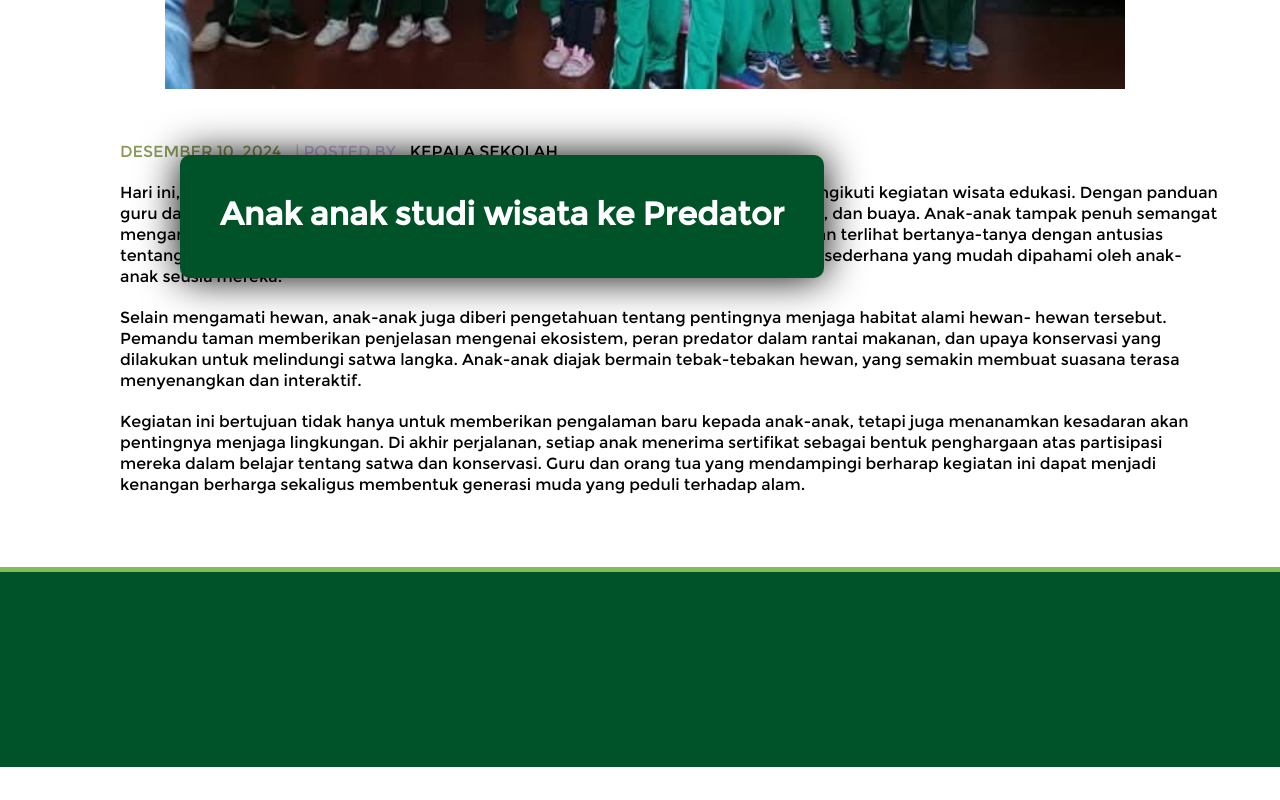
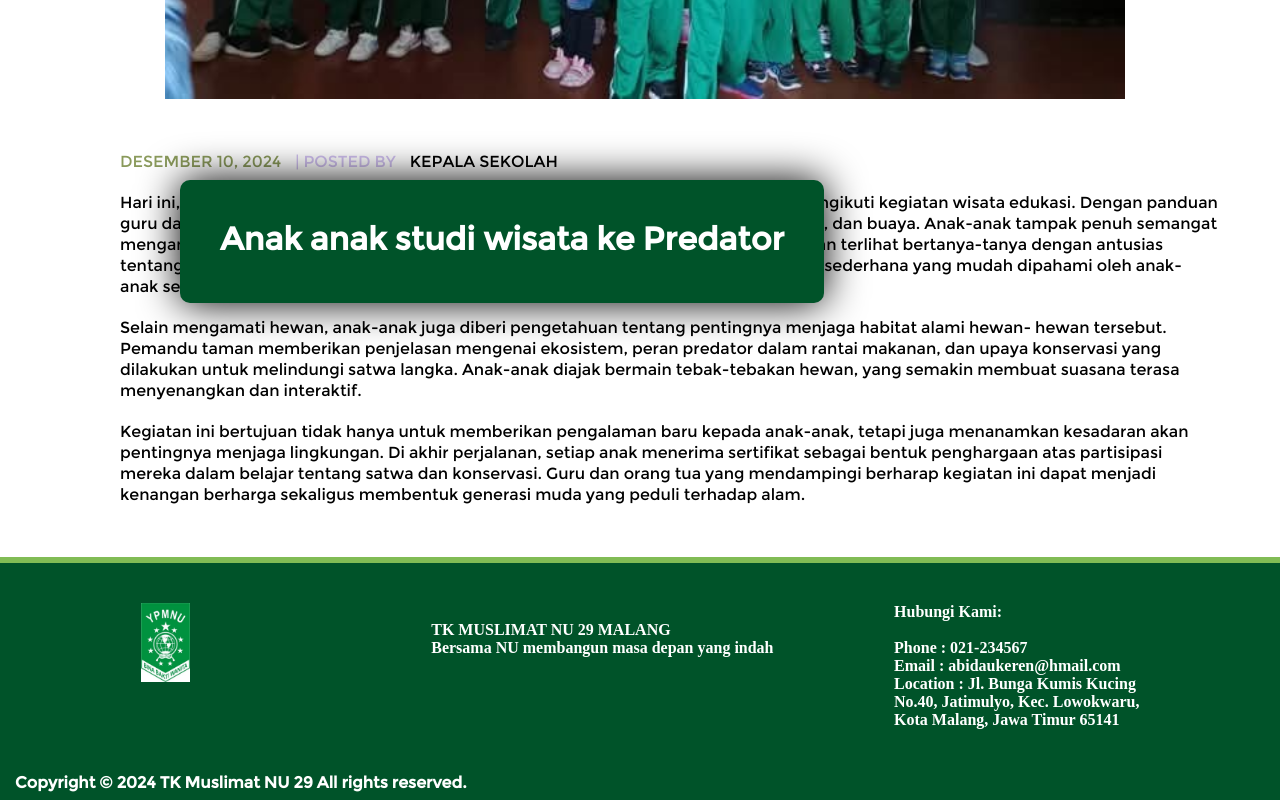
Before and after one commit to Dzaky-Hadyan/TK-Muslimat-NU-29-Malang, a plain HTML site: page berita1.html in a window 1280 px wide. Shown: the part 822-1622 px from the top of the page. Before the commit the page ends 1589 px from the top, so only its background shows below. Drawn offline with Linux system fonts and the light colour scheme; a web font is replaced by a local one.

Commit message:
feat: fixing website

```diff
--- a/berita1.html
+++ b/berita1.html
@@ -9,10 +9,10 @@
 <body>
     <head>
         <div class="header">
-            <img src="Assets/Logo.jpg" class="logoNU">
-            <a class="namatk">TK MUSLIMAT NU 29 MALANG</a>
+            <img src="Assets/Logo.jpg" class="logoNU" id="logoTK">
+            <a class="namatk" id="tkname">TK MUSLIMAT NU 29 MALANG</a>
             <a class="TELEPON">TELEPON:<br>
-                <h3 class="info">123456789</h3>
+                <h3 class="info">081936923609</h3>
             </a>
             <a class="EMAIL">EMAIL:<br>
                 <h3 class="info">abc@gmail.com</h3>
@@ -63,16 +63,30 @@
                 dan upaya konservasi yang dilakukan untuk melindungi satwa langka. Anak-anak diajak bermain tebak-tebakan hewan,
                 yang semakin membuat suasana terasa menyenangkan dan interaktif.
             </p>
-            <p class="paragraf">
+            <p class="paragraf" id="baris-akhir">
                 Kegiatan ini bertujuan tidak hanya untuk memberikan pengalaman baru kepada anak-anak, tetapi juga menanamkan
                 kesadaran akan pentingnya menjaga lingkungan. Di akhir perjalanan, setiap anak menerima sertifikat sebagai bentuk
                  penghargaan atas partisipasi mereka dalam belajar tentang satwa dan konservasi. Guru dan orang tua yang mendampingi
                  berharap kegiatan ini dapat menjadi kenangan berharga sekaligus membentuk generasi muda yang peduli terhadap alam.
             </p>
         </div>
-        <div class="lower-section">
-            <div class="top-border"></div>
-            <div class="content"></div>
-        </div>
+        <a class="garisnav"></a>
+         <div class="footer">
+          <img src="/Assets/Logo.jpg" class="logoNU" width="100%"><br>
+          <a class="namatk"><br>TK MUSLIMAT NU 29 MALANG<br>
+          Bersama NU membangun masa depan yang indah</a>
+          <a class="hubungikami">Hubungi Kami:<br><br>
+              <h3 class="info">Phone : 021-234567<br>
+              Email : abidaukeren@hmail.com<br>
+              Location : Jl. Bunga Kumis Kucing<br>
+              No.40, Jatimulyo, Kec. Lowokwaru,<br>
+              Kota Malang, Jawa Timur 65141
+            </h3>
+          </a>
+          </div>
+          <p class="cpyright">
+          Copyright © 2024 TK Muslimat NU 29 All rights reserved.
+          </p>
+
 </body>
 </html>
--- a/beritastyles.css
+++ b/beritastyles.css
@@ -25,12 +25,21 @@
 }
 .TELEPON {
     color: #D4FBB7;
+    margin-top: 30px;
 }
 h3 {
     color: #8A9A5B;
 }
 .EMAIL {
     color: #D4FBB7;
+    margin-top: 30px;
+}
+#tkname {
+    margin-top: 40px;
+}
+#logoTK {
+    margin-top: 10px;
+    margin-right: px;
 }
 .navbar {
     background-color: #D4FBB7;
@@ -71,7 +80,7 @@
     border-radius: 10px;
     box-shadow: 0 0 40px #000000;
     text-align: center;
-    margin-bottom: 100px;
+    margin-bottom: 75px;
 }
 .container {
     position: relative;
@@ -105,18 +114,6 @@
     align-items: center;
     margin-top: 70px;
 }
-.lower-section .top-border {
-    position: absolute;
-    top: 0;
-    left: 0;
-    width: 100%;
-    height: 5px; /* Thickness of the border */
-    background-color: #81BC55; /* Light green for the border */
-}
-.lower-section .content {
-    width: 100%;
-    height: 100%;
-}
 .header, .navbar {
     font-family: Georama;
 }
@@ -132,3 +129,38 @@
     width: 4%;
     height: 4%;
 }
+.footer {
+    display: flex;
+    background-color: #005329;
+    justify-content: space-evenly;
+    font-size: 1em;
+    padding: 20px;
+    font-weight: 900;
+    color: white;
+    padding-top: 40px;
+    padding-bottom: 40px;
+}
+.hubungiKami {
+    font-size: large;
+}
+.info {
+    font-size: medium;
+}
+
+.cpyright {
+    background-color: #005329;
+    padding: 5px 15px;
+    font-size: 1em;
+    font-weight: bold;
+    color: white;
+}
+@media (max-width: 768px) {
+
+    .news-item,
+    .facility-item {
+        width: 100%;
+    }
+}
+#baris-akhir {
+    margin-bottom: 50px;
+}
```
